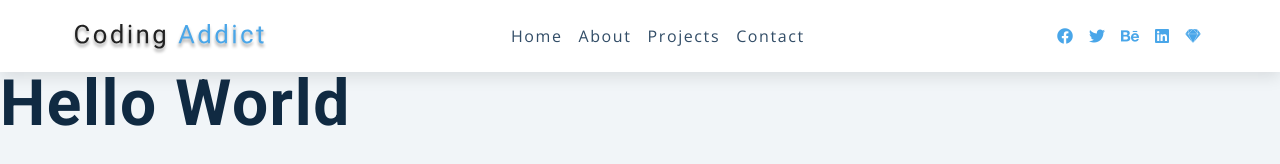
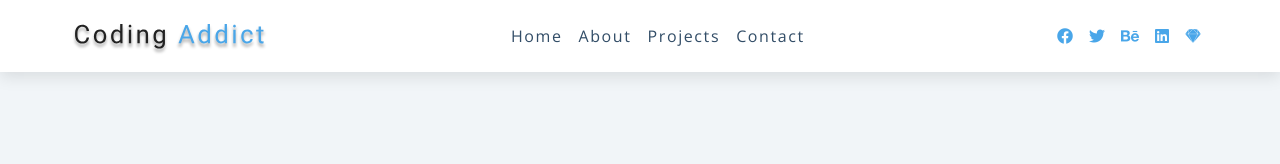
Before and after one commit to Zia123456/node-express, a website: page 02-express-tutorial/navbar-app/index.html in a window 1280 px wide. Drawn offline with nearby package versions, Linux system fonts and the light colour scheme.

Commit message:
Remove unused code

```diff
--- a/02-express-tutorial/navbar-app/index.html
+++ b/02-express-tutorial/navbar-app/index.html
@@ -68,9 +68,7 @@
         </ul>
       </div>
     </nav>
-    <div>
-      <h1>Hello world</h1>
-    </div>
+    <div></div>
     <!-- javascript -->
     <script src="./browser-app.js"></script>
   </body>
```
